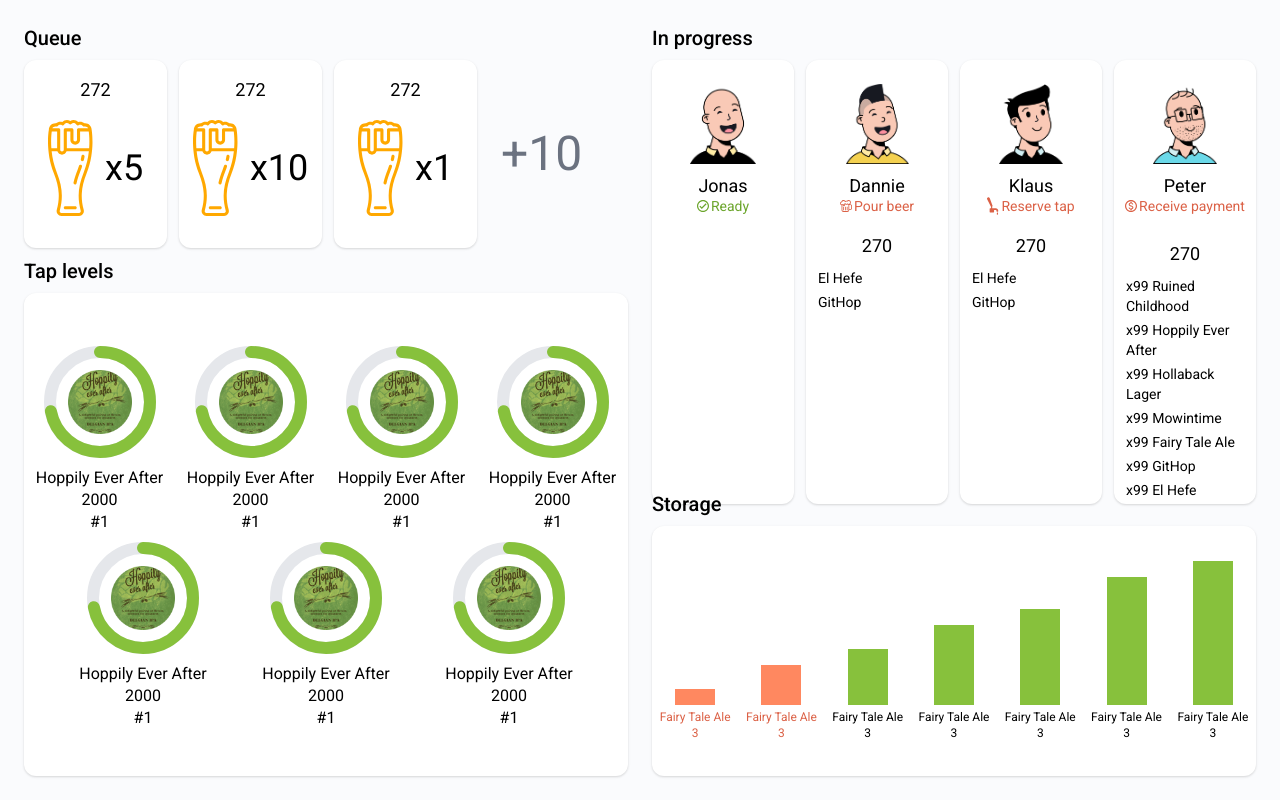
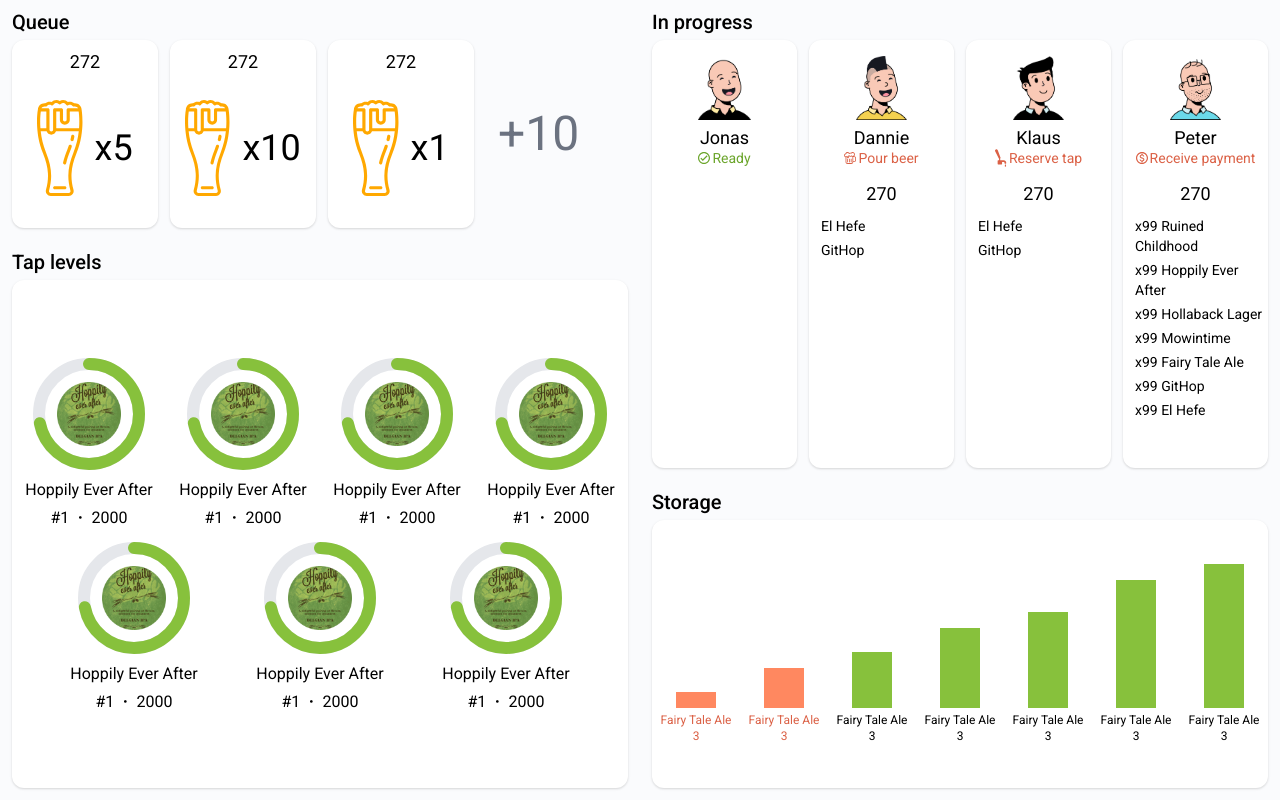
Before and after one commit to dasha-ria/foobar-dashboard-v2, a website built with Vite: page index.html in a window 1280 px wide. Built offline with nearby package versions, Linux system fonts and the light colour scheme.

Commit message:
fixing some grid issues and spacing

```diff
--- a/index.html
+++ b/index.html
@@ -8,10 +8,7 @@
   <body
     class="
       bg-brand-background
-      pt-6
-      pb-6
-      pl-6
-      pr-6
+      p-3
       min-h-screen
       xl:h-screen
       w-screen
@@ -34,7 +31,7 @@
         class="grid grid-rows-[auto,1fr] col-span-1 row-span-3 order-1 w-full"
       >
         <!--Queue starts here-->
-        <h1 class="text-black text-xl font-medium mb-2">Queue</h1>
+        <h1 class="text-black text-xl font-medium mb-2 leading-none">Queue</h1>
         <div class="flex space-x-6 items-center">
           <div class="flex h-full w-full xl:w-[75%] space-x-3">
             <!--Queue "box" starts here-->
@@ -48,8 +45,8 @@
                 h-full
                 shadow
                 rounded-xl
-                space-y-4
-                p-4
+                space-y-2
+                p-2
                 flex flex-col
                 justify-between
               "
@@ -73,8 +70,8 @@
                 h-full
                 shadow
                 rounded-xl
-                space-y-4
-                p-4
+                space-y-2
+                p-2
                 flex flex-col
                 justify-between
               "
@@ -97,8 +94,8 @@
                 h-full
                 shadow
                 rounded-xl
-                space-y-4
-                p-4
+                space-y-2
+                p-2
                 flex flex-col
                 justify-between
               "
@@ -117,7 +114,9 @@
 
       <!--Tap levels starts here-->
       <div class="grid grid-rows-[auto,1fr] col-span-1 row-span-7 order-3">
-        <h1 class="text-black text-xl font-medium mb-2">Tap levels</h1>
+        <h1 class="text-black text-xl font-medium mb-2 leading-none">
+          Tap levels
+        </h1>
         <div
           class="
             bg-white
@@ -135,7 +134,16 @@
         >
           <div class="flex md:block">
             <!--Flex for first row-->
-            <div class="flex justify-around pl-4 pr-4 md:pl-0 md:pr-0">
+            <div
+              class="
+                flex flex-col
+                md:flex-row
+                justify-around
+                pl-4
+                pr-4
+                md:pl-0 md:pr-0
+              "
+            >
               <!--Individual tap level/circle-->
               <div class="pr-4 md:pr-0">
                 <div class="">
@@ -182,8 +190,11 @@
                 </div>
                 <div class="flex flex-col items-center">
                   <p class="text-sm md:text-base">Hoppily Ever After</p>
-                  <p class="-m-0.5 text-sm md:text-base">2000</p>
+                  <div class="flex items-center gap-2">
                     <p class="text-sm md:text-base">#1</p>
+                    <p class="text-sm md:text-2xl">·</p>
+                    <p class="text-sm md:text-base">2000</p>
+                  </div>
                 </div>
               </div>
               <!--Individual tap level/circle-->
@@ -232,8 +243,11 @@
                 </div>
                 <div class="flex flex-col items-center text-sm md:text-base">
                   <p class="text-sm md:text-base">Hoppily Ever After</p>
-                  <p class="-m-0.5 text-sm md:text-base">2000</p>
+                  <div class="flex items-center gap-2">
                     <p class="text-sm md:text-base">#1</p>
+                    <p class="text-sm md:text-2xl">·</p>
+                    <p class="text-sm md:text-base">2000</p>
+                  </div>
                 </div>
               </div>
               <!--Individual tap level/circle-->
@@ -282,8 +296,11 @@
                 </div>
                 <div class="flex flex-col items-center">
                   <p class="text-sm md:text-base">Hoppily Ever After</p>
-                  <p class="-m-0.5 text-sm md:text-base">2000</p>
+                  <div class="flex items-center gap-2">
                     <p class="text-sm md:text-base">#1</p>
+                    <p class="text-sm md:text-2xl">·</p>
+                    <p class="text-sm md:text-base">2000</p>
+                  </div>
                 </div>
               </div>
               <!--Individual tap level/circle-->
@@ -332,13 +349,16 @@
                 </div>
                 <div class="flex flex-col items-center">
                   <p class="text-sm md:text-base">Hoppily Ever After</p>
-                  <p class="-m-0.5 text-sm md:text-base">2000</p>
+                  <div class="flex items-center gap-2">
                     <p class="text-sm md:text-base">#1</p>
+                    <p class="text-sm md:text-2xl">·</p>
+                    <p class="text-sm md:text-base">2000</p>
+                  </div>
                 </div>
               </div>
             </div>
             <!--Flex for second row of taps here-->
-            <div class="flex justify-evenly">
+            <div class="flex md:justify-evenly flex-col md:flex-row">
               <!--Individual tap level/circle-->
               <div class="pr-4 md:pr-0">
                 <div class="">
@@ -385,8 +405,11 @@
                 </div>
                 <div class="flex flex-col items-center">
                   <p class="text-sm md:text-base">Hoppily Ever After</p>
-                  <p class="-m-0.5 text-sm md:text-base">2000</p>
+                  <div class="flex items-center gap-2">
                     <p class="text-sm md:text-base">#1</p>
+                    <p class="text-sm md:text-2xl">·</p>
+                    <p class="text-sm md:text-base">2000</p>
+                  </div>
                 </div>
               </div>
               <!--Individual tap level/circle-->
@@ -435,8 +458,11 @@
                 </div>
                 <div class="flex flex-col items-center">
                   <p class="text-sm md:text-base">Hoppily Ever After</p>
-                  <p class="-m-0.5 text-sm md:text-base">2000</p>
+                  <div class="flex items-center gap-2">
                     <p class="text-sm md:text-base">#1</p>
+                    <p class="text-sm md:text-2xl">·</p>
+                    <p class="text-sm md:text-base">2000</p>
+                  </div>
                 </div>
               </div>
               <!--Individual tap level/circle-->
@@ -485,8 +511,11 @@
                 </div>
                 <div class="flex flex-col items-center">
                   <p class="text-sm md:text-base">Hoppily Ever After</p>
-                  <p class="-m-0.5 text-sm md:text-base">2000</p>
+                  <div class="flex items-center gap-2">
                     <p class="text-sm md:text-base">#1</p>
+                    <p class="text-sm md:text-2xl">·</p>
+                    <p class="text-sm md:text-base">2000</p>
+                  </div>
                 </div>
               </div>
             </div>
@@ -496,7 +525,9 @@
 
       <!--In progress section starts here-->
       <div class="grid grid-rows-[auto,1fr] col-span-1 row-span-6 order-2">
-        <h1 class="text-black text-xl font-medium mb-2">In progress</h1>
+        <h1 class="text-black text-xl font-medium mb-2 leading-none">
+          In progress
+        </h1>
         <div class="flex gap-3 flex-wrap">
           <!--Individual bartender box-->
           <div
@@ -512,7 +543,7 @@
               rounded-xl
             "
           >
-            <img src="images/Jonas.png" class="h-20 w-auto mx-auto mt-6 mb-2" />
+            <img src="images/Jonas.png" class="h-16 w-auto mx-auto mt-4 mb-1" />
             <p class="text-lg text-center">Jonas</p>
             <div class="flex space-x-0.5 justify-center -mt-1">
               <img src="images/ready.svg" class="w-3 h-auto" />
@@ -536,7 +567,7 @@
           >
             <img
               src="images/Dannie.png"
-              class="h-20 w-auto mx-auto mt-6 mb-2"
+              class="h-16 w-auto mx-auto mt-4 mb-1"
             />
             <p class="text-lg text-center">Dannie</p>
             <div class="flex space-x-0.5 justify-center -mt-1">
@@ -544,7 +575,7 @@
               <p class="text-sm text-brand-darkred">Pour beer</p>
             </div>
 
-            <p class="text-black text-lg text-center mt-4 hidden xl:block">
+            <p class="text-black text-lg text-center mt-3 hidden xl:block">
               270
             </p>
             <p class="ml-3 mt-2 text-sm m-1 hidden xl:block">El Hefe</p>
@@ -565,14 +596,14 @@
               rounded-xl
             "
           >
-            <img src="images/Klaus.png" class="h-20 w-auto mx-auto mt-6 mb-2" />
+            <img src="images/Klaus.png" class="h-16 w-auto mx-auto mt-4 mb-1" />
             <p class="text-lg text-center">Klaus</p>
             <div class="flex space-x-0.5 justify-center -mt-1">
               <img src="images/tap.svg" class="w-3 h-auto" />
               <p class="text-sm text-brand-darkred">Reserve tap</p>
             </div>
 
-            <p class="text-black text-lg text-center mt-4 hidden xl:block">
+            <p class="text-black text-lg text-center mt-3 hidden xl:block">
               270
             </p>
             <p class="ml-3 mt-2 text-sm m-1 hidden xl:block">El Hefe</p>
@@ -593,14 +624,14 @@
               rounded-xl
             "
           >
-            <img src="images/Peter.png" class="h-20 w-auto mx-auto mt-6 mb-2" />
+            <img src="images/Peter.png" class="h-16 w-auto mx-auto mt-4 mb-1" />
             <p class="text-lg text-center">Peter</p>
             <div class="flex space-x-0.5 justify-center -mt-1">
               <img src="images/payment.svg" class="w-3 h-auto" />
               <p class="text-sm text-brand-darkred">Receive payment</p>
             </div>
 
-            <p class="text-black text-lg text-center mt-6 hidden xl:block">
+            <p class="text-black text-lg text-center mt-3 hidden xl:block">
               270
             </p>
             <p class="ml-3 mt-2 text-sm m-1 hidden xl:block">
@@ -620,7 +651,9 @@
 
       <!--Storage starts here-->
       <div class="grid grid-rows-[auto,1fr] col-span-1 row-span-4 order-4">
-        <h1 class="text-black text-xl font-medium mb-2">Storage</h1>
+        <h1 class="text-black text-xl font-medium mb-2 leading-none">
+          Storage
+        </h1>
         <div
           class="
             bg-white
```
Lines whose indentation alone changed are shown as unchanged.
